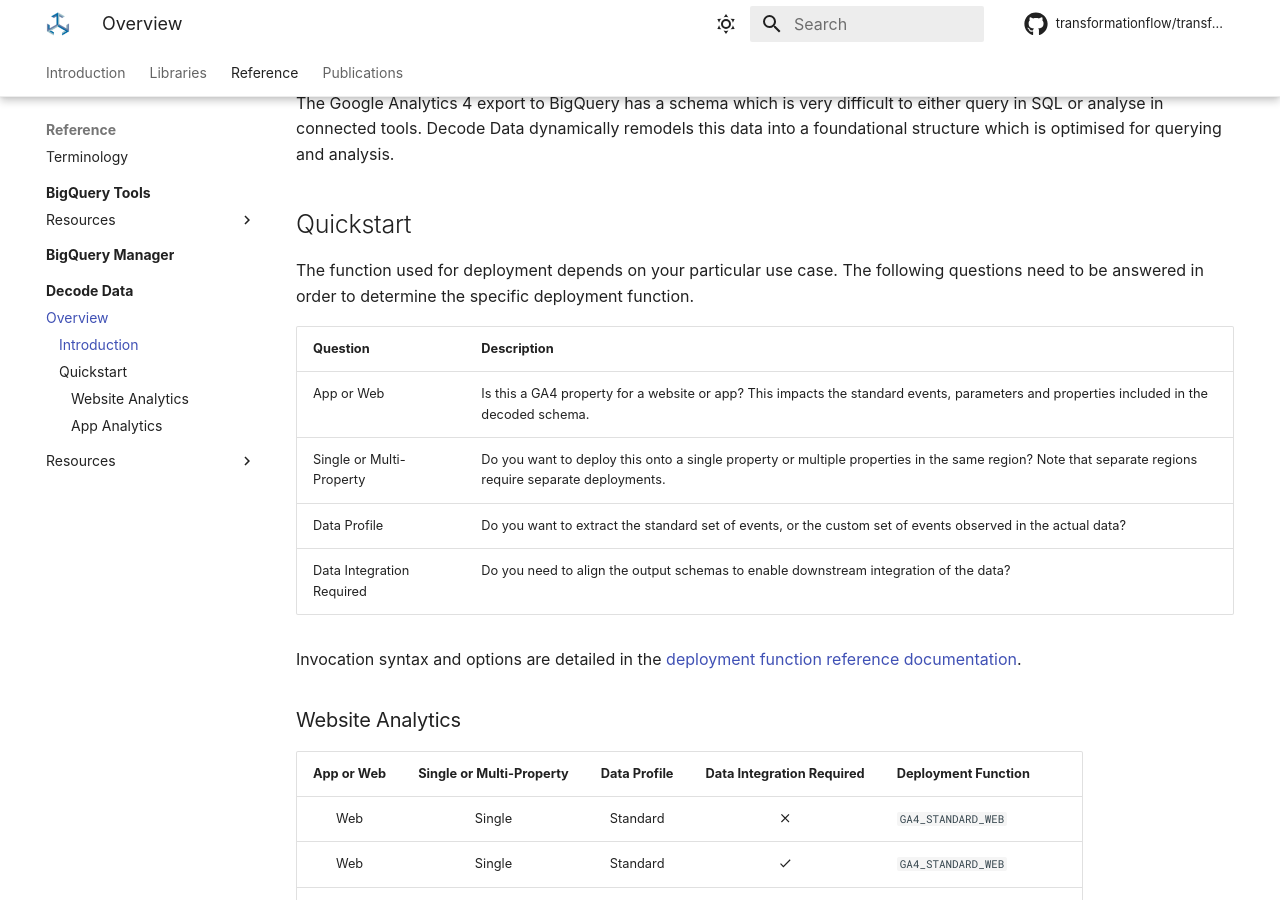
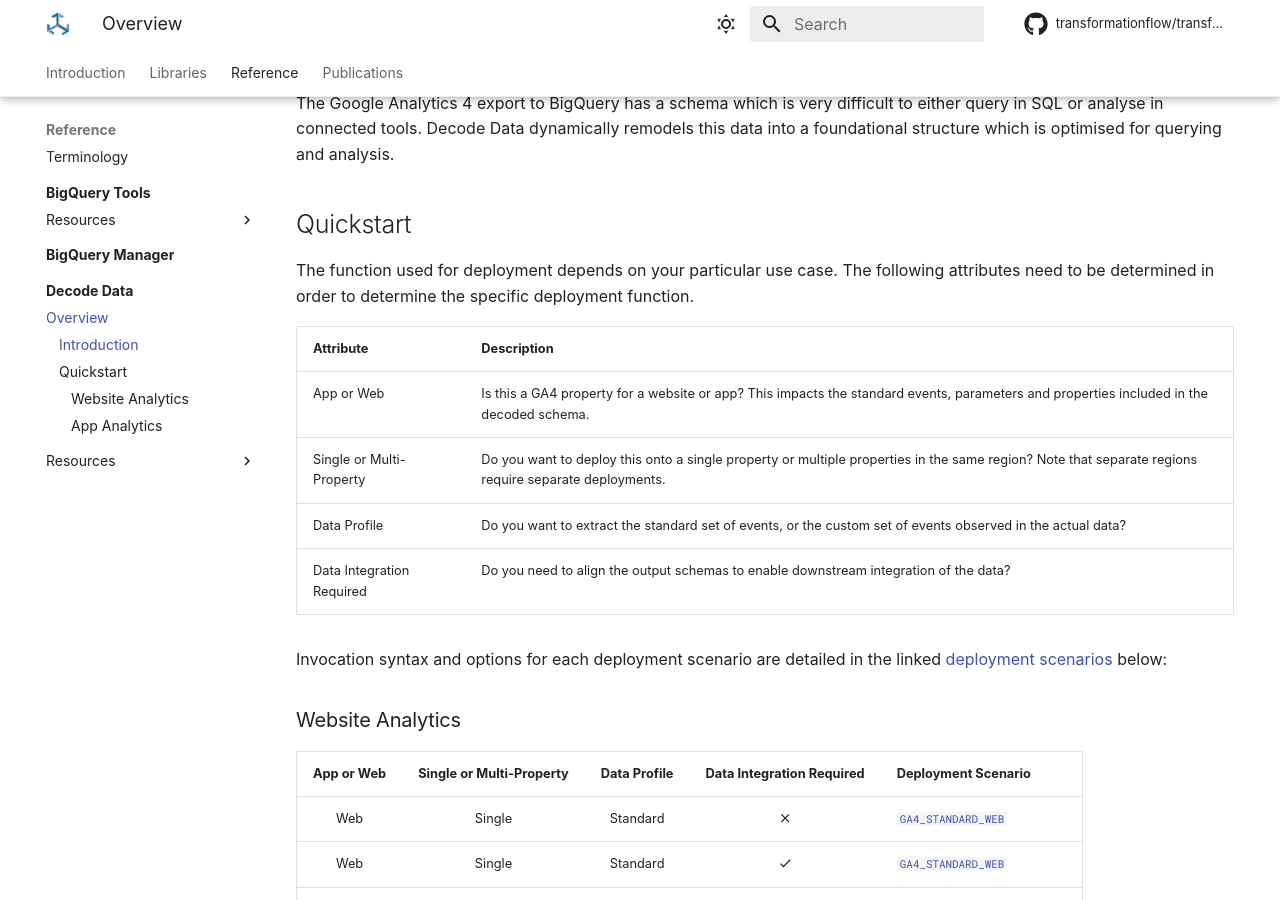
Before and after one commit to transformationflow/transformationflow.github.io, an MkDocs documentation site: the page built from docs/reference/decodedata/overview.md, in a window 1280 px wide and 900 px high, scrolled down 230 px. Built offline with MkDocs 1.6.1 and Material for MkDocs 9.7.7, drawn with Linux system fonts in a browser that asks for light colours; some web fonts are replaced; comment, search, counter and statistics services are not loaded.

Commit message:
added decodedata functions

```diff
--- a/docs/reference/decodedata/overview.md
+++ b/docs/reference/decodedata/overview.md
@@ -2,39 +2,39 @@
 The Google Analytics 4 export to BigQuery has a schema which is very difficult to either query in SQL or analyse in connected tools.  Decode Data dynamically remodels this data into a foundational structure which is optimised for querying and analysis.
 
 # Quickstart
-The function used for deployment depends on your particular use case.  The following questions need to be answered in order to determine the specific deployment function.
+The function used for deployment depends on your particular use case.  The following attributes need to be determined in order to determine the specific deployment function.
 
-Question | Description
+Attribute | Description
 --- | ---
 App or Web | Is this a GA4 property for a website or app? This impacts the standard events, parameters and properties included in the decoded schema.
 Single or Multi-Property | Do you want to deploy this onto a single property or multiple properties in the same region? Note that separate regions require separate deployments.
 Data Profile | Do you want to extract the standard set of events, or the custom set of events observed in the actual data?
 Data Integration Required | Do you need to align the output schemas to enable downstream integration of the data?
 
-Invocation syntax and options are detailed in the [deployment function reference documentation](resources/deployment.md).
+Invocation syntax and options for each deployment scenario are detailed in the linked [deployment scenarios](resources/deployment.md) below:
 
 ## Website Analytics
 
-| App or Web | Single or Multi-Property | Data Profile | Data Integration Required | Deployment Function
+| App or Web | Single or Multi-Property | Data Profile | Data Integration Required | Deployment Scenario
 | :-: | :-: | :-: | :-: | ---
-| Web | Single | Standard | :material-close: | `GA4_STANDARD_WEB`
-| Web | Single | Standard | :material-check: | `GA4_STANDARD_WEB`
-| Web | Multi | Standard | :material-close: | `GA4_STANDARD_WEB`
-| Web | Multi | Standard | :material-check: | `GA4_STANDARD_WEB`
-| Web | Single | Custom | :material-close: | `GA4_CUSTOM_WEB`
-| Web | Single | Custom | :material-check: | `GA4_CUSTOM_WEB_INTEGRATED`
-| Web | Multi | Custom | :material-close: | `GA4_CUSTOM_WEB`
-| Web | Multi | Custom | :material-check: | `GA4_CUSTOM_WEB_INTEGRATED`
+| Web | Single | Standard | :material-close: | [`GA4_STANDARD_WEB`](resources/deployment.md/#ga4_standard)
+| Web | Single | Standard | :material-check: | [`GA4_STANDARD_WEB`](resources/deployment.md/#ga4_standard)
+| Web | Multi | Standard | :material-close: | [`GA4_STANDARD_WEB`](resources/deployment.md/#ga4_standard)
+| Web | Multi | Standard | :material-check: | [`GA4_STANDARD_WEB`](resources/deployment.md/#ga4_standard)
+| Web | Single | Custom | :material-close: | [`GA4_CUSTOM_WEB`](resources/deployment.md/#ga4_custom)
+| Web | Single | Custom | :material-check: | [`GA4_CUSTOM_WEB_INTEGRATED`](resources/deployment.md/#ga4_custom_integrated)
+| Web | Multi | Custom | :material-close: | [`GA4_CUSTOM_WEB`](resources/deployment.md/#ga4_custom)
+| Web | Multi | Custom | :material-check: | [`GA4_CUSTOM_WEB_INTEGRATED`](resources/deployment.md/#ga4_custom_integrated)
 
 ## App Analytics
 
 | App or Web | Single or Multi-Property | Data Profile | Data Integration Required | Deployment Function
 | :-: | :-: | :-: | :-: | ---
-| App | Single | Standard | :material-close: | `GA4_STANDARD_APP`
-| App | Single | Standard | :material-check: | `GA4_STANDARD_APP`
-| App | Multi | Standard | :material-close: | `GA4_STANDARD_APP`
-| App | Multi | Standard | :material-check: | `GA4_STANDARD_APP`
-| App | Single | Custom | :material-close: | `GA4_CUSTOM_APP`
-| App | Single | Custom | :material-check: | `GA4_CUSTOM_APP_INTEGRATED`
-| App | Multi | Custom | :material-close: | `GA4_CUSTOM_APP`
-| App | Multi | Custom | :material-check: | `GA4_CUSTOM_APP_INTEGRATED`
+| App | Single | Standard | :material-close: | [`GA4_STANDARD_APP`](resources/deployment.md/#ga4_standard)
+| App | Single | Standard | :material-check: | [`GA4_STANDARD_APP`](resources/deployment.md/#ga4_standard)
+| App | Multi | Standard | :material-close: | [`GA4_STANDARD_APP`](resources/deployment.md/#ga4_standard)
+| App | Multi | Standard | :material-check: | [`GA4_STANDARD_APP`](resources/deployment.md/#ga4_standard)
+| App | Single | Custom | :material-close: | [`GA4_CUSTOM_APP`](resources/deployment.md/#ga4_custom)
+| App | Single | Custom | :material-check: | [`GA4_CUSTOM_APP_INTEGRATED`](resources/deployment.md/#ga4_custom_integrated)
+| App | Multi | Custom | :material-close: | [`GA4_CUSTOM_APP`](resources/deployment.md/#ga4_custom)
+| App | Multi | Custom | :material-check: | [`GA4_CUSTOM_APP_INTEGRATED`](resources/deployment.md/#ga4_custom_integrated)
--- a/mkdocs.yml
+++ b/mkdocs.yml
@@ -62,6 +62,7 @@
       - Overview: reference/decodedata/overview.md
       - Resources:
         - Deployment: reference/decodedata/resources/deployment.md
+        - Functions: reference/decodedata/resources/functions.md
 
   #    - Resources:
   #      - Metadata: reference/bqtools/resources/metadata.md
```
Also changed, not shown: docs/reference/decodedata/resources/functions.md (+58 -0 lines).
